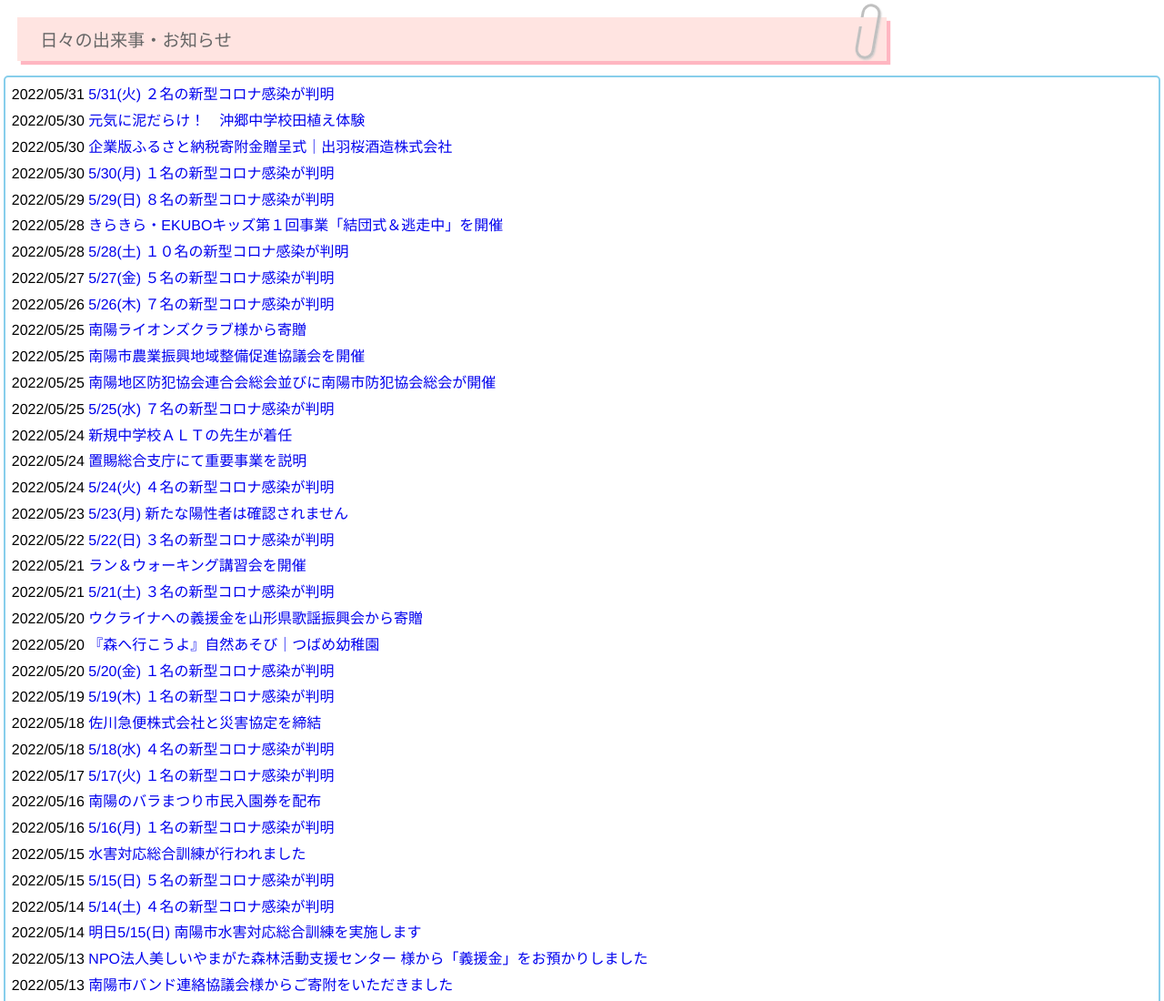
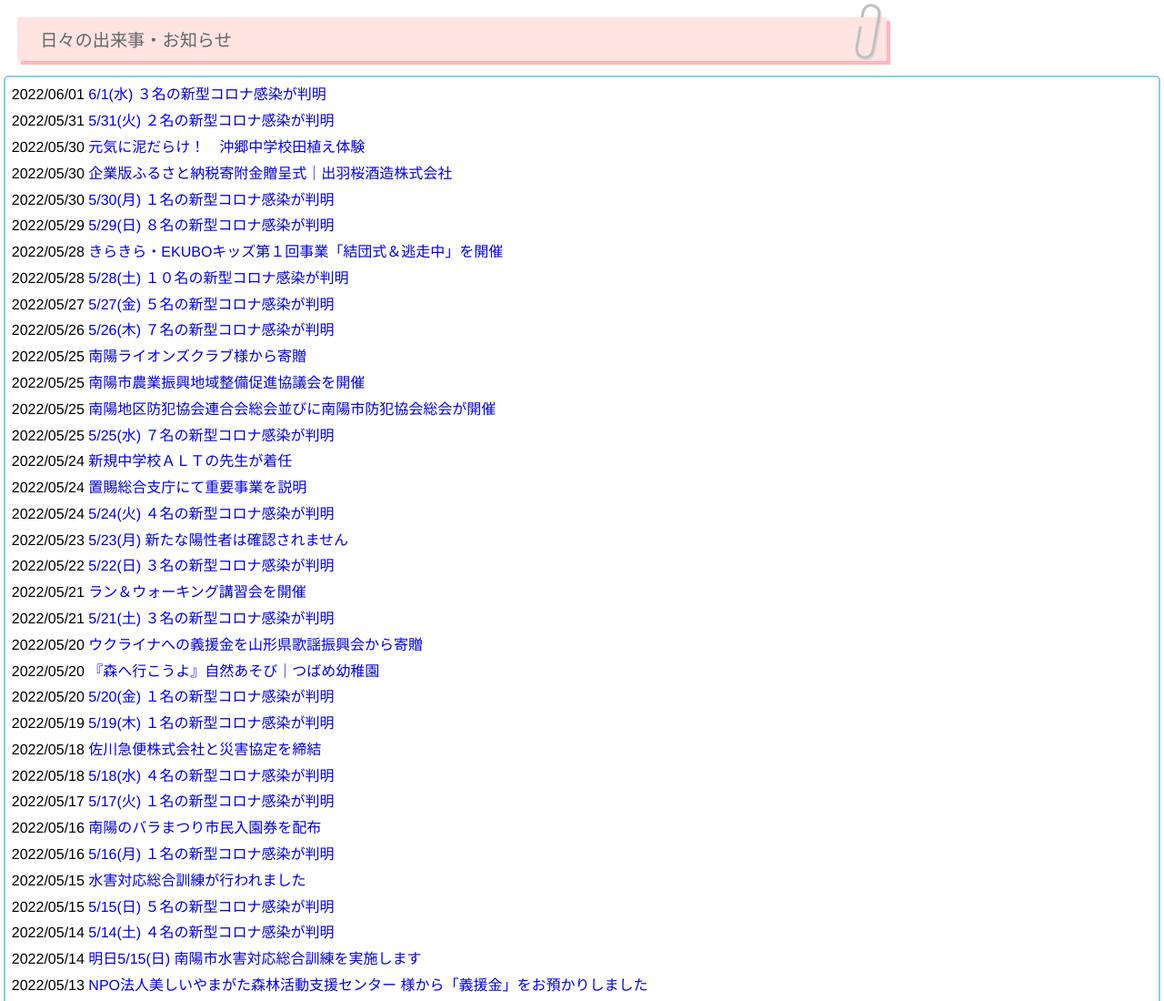
Before and after one commit to nanyo-line/liff-form, a plain HTML site: page osirase.html in a window 1280 px wide. Shown: the top 1100 px of the page at 91% size. Drawn offline with Linux system fonts and the light colour scheme.

Commit message:
Update osirase.html

```diff
--- a/osirase.html
+++ b/osirase.html
@@ -25,6 +25,7 @@
 <div>
 <ul>
 
+<li>2022/06/01 <a href='https://line.me/R/home/public/post?id=096facss&postId=1165404922516725996'>6/1(水) ３名の新型コロナ感染が判明</a></li>
 <li>2022/05/31 <a href='https://line.me/R/home/public/post?id=096facss&postId=1165396364812511314'>5/31(火) ２名の新型コロナ感染が判明</a></li>
 <li>2022/05/30 <a href='https://line.me/R/home/public/post?id=096facss&postId=1165395497312113807'>元気に泥だらけ！　沖郷中学校田植え体験</a></li>
 <li>2022/05/30 <a href='https://line.me/R/home/public/post?id=096facss&postId=1165395463612103768'>企業版ふるさと納税寄附金贈呈式｜出羽桜酒造株式会社</a></li>
```
